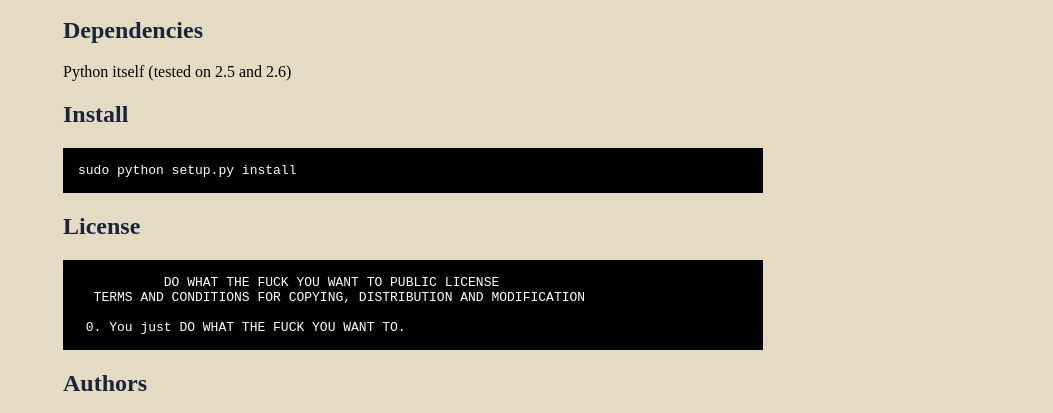
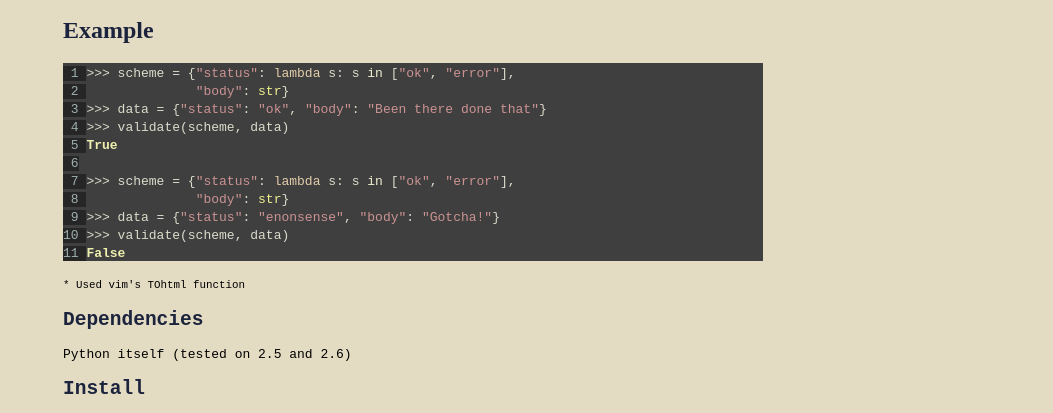
Before and after one commit to kmerenkov/validol, a plain HTML site: page index.html in a window 1280 px wide. Shown: the part 355-768 px from the top of the page, without its empty margins (227-1280 px from the left). Drawn offline with Linux system fonts and the light colour scheme.

Commit message:
+ code example, merged authors and contacts

```diff
--- a/index.html
+++ b/index.html
@@ -61,6 +61,22 @@ Module that makes json validation simple.
         <li>no third-party dependencies</li>
         <li>many unit-tests</li>
     </ul>
+
+    <h2>Example</h2>
+    <p style="background-color: #3f3f3f; color: #dcdccc"><font face="monospace">
+<span style="background-color: #262626"><font color="#9fafaf">&nbsp;1 </font></span>&gt;&gt;&gt; scheme = {<font color="#cc9393">&quot;status&quot;</font>: <font color="#e3ceab">lambda</font>&nbsp;s: s <font color="#f0efd0">in</font>&nbsp;[<font color="#cc9393">&quot;ok&quot;</font>, <font color="#cc9393">&quot;error&quot;</font>],<br>
+<span style="background-color: #262626"><font color="#9fafaf">&nbsp;2 </font></span>&nbsp;&nbsp;&nbsp;&nbsp;&nbsp;&nbsp;&nbsp;&nbsp;&nbsp;&nbsp;&nbsp;&nbsp;&nbsp;&nbsp;<font color="#cc9393">&quot;body&quot;</font>: <font color="#efef8f">str</font>}<br>
+<span style="background-color: #262626"><font color="#9fafaf">&nbsp;3 </font></span>&gt;&gt;&gt; data = {<font color="#cc9393">&quot;status&quot;</font>: <font color="#cc9393">&quot;ok&quot;</font>, <font color="#cc9393">&quot;body&quot;</font>: <font color="#cc9393">&quot;Been there done that&quot;</font>}<br>
+<span style="background-color: #262626"><font color="#9fafaf">&nbsp;4 </font></span>&gt;&gt;&gt; validate(scheme, data)<br>
+<span style="background-color: #262626"><font color="#9fafaf">&nbsp;5 </font></span><font color="#efefaf"><b>True</b></font><br>
+<span style="background-color: #262626"><font color="#9fafaf">&nbsp;6 </font></span><br>
+<span style="background-color: #262626"><font color="#9fafaf">&nbsp;7 </font></span>&gt;&gt;&gt; scheme = {<font color="#cc9393">&quot;status&quot;</font>: <font color="#e3ceab">lambda</font>&nbsp;s: s <font color="#f0efd0">in</font>&nbsp;[<font color="#cc9393">&quot;ok&quot;</font>, <font color="#cc9393">&quot;error&quot;</font>],<br>
+<span style="background-color: #262626"><font color="#9fafaf">&nbsp;8 </font></span>&nbsp;&nbsp;&nbsp;&nbsp;&nbsp;&nbsp;&nbsp;&nbsp;&nbsp;&nbsp;&nbsp;&nbsp;&nbsp;&nbsp;<font color="#cc9393">&quot;body&quot;</font>: <font color="#efef8f">str</font>}<br>
+<span style="background-color: #262626"><font color="#9fafaf">&nbsp;9 </font></span>&gt;&gt;&gt; data = {<font color="#cc9393">&quot;status&quot;</font>: <font color="#cc9393">&quot;enonsense&quot;</font>, <font color="#cc9393">&quot;body&quot;</font>: <font color="#cc9393">&quot;Gotcha!&quot;</font>}<br>
+<span style="background-color: #262626"><font color="#9fafaf">10 </font></span>&gt;&gt;&gt; validate(scheme, data)<br>
+<span style="background-color: #262626"><font color="#9fafaf">11 </font></span><font color="#efefaf"><b>False</b></font><br>
+    </p>
+    <p><small>* Used vim's TOhtml function</small></p>
 <h2>Dependencies</h2>
 <p>Python itself (tested on 2.5 and 2.6)</p>
 <h2>Install</h2>
@@ -70,11 +86,8 @@ Module that makes json validation simple.
   TERMS AND CONDITIONS FOR COPYING, DISTRIBUTION AND MODIFICATION
 
  0. You just DO WHAT THE FUCK YOU WANT TO.</pre>
-<h2>Authors</h2>
+<h2>Authors / Contact</h2>
 <p>Konstantin Merenkov (kmerenkov@gmail.com)</p>
-<h2>Contact</h2>
-<p>Konstantin Merenkov (kmerenkov@gmail.com)</p>
-
 
     <h2>Download</h2>
     <p>
```
